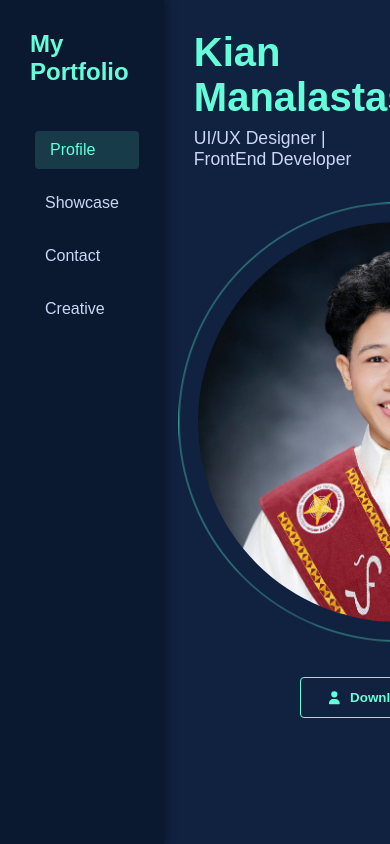
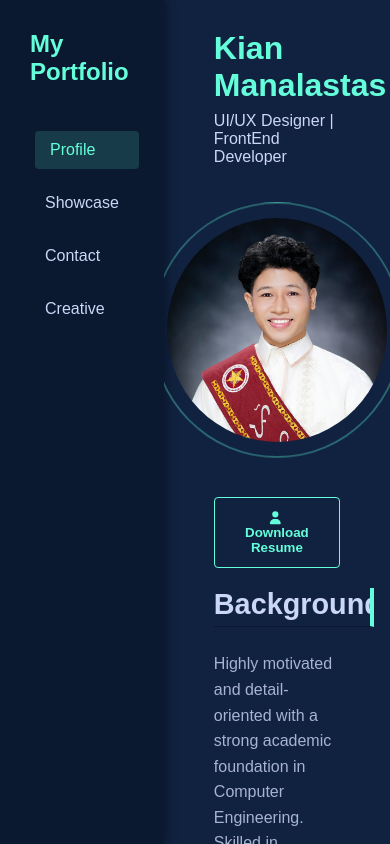
Before and after one commit to ris0u/myPortfolio, a Vue app: page /myPortfolio/profile in a window 390 px wide. Built offline with nearby package versions, Linux system fonts and the light colour scheme.

Commit message:
Update Profile.vue

```diff
--- a/src/views/Profile.vue
+++ b/src/views/Profile.vue
@@ -267,4 +267,87 @@ h2 {
   text-decoration: none;
   color: inherit;
 }
+
+/* Responsive styles */
+.profile-content {
+  flex-wrap: wrap;
+}
+
+.profile-sidebar {
+  flex: 1 1 320px;
+  max-width: 380px;
+  width: 100%;
+}
+
+.photo-container {
+  width: min(100%, 380px);
+  height: auto;
+  aspect-ratio: 1 / 1;
+}
+
+@media (max-width: 992px) {
+  .profile-content {
+    gap: 40px;
+  }
+
+  .profile-sidebar {
+    margin-left: 0;
+  }
+}
+
+@media (max-width: 768px) {
+  .profile-page {
+    padding: 0 20px;
+  }
+
+  .profile-content {
+    flex-direction: column;
+    align-items: center;
+    gap: 30px;
+  }
+
+  .profile-details {
+    width: 100%;
+  }
+
+  .details-grid {
+    grid-template-columns: 1fr;
+  }
+
+  h1 {
+    font-size: 2rem;
+  }
+
+  .tagline {
+    font-size: 1rem;
+  }
+
+  .photo-container {
+    width: min(100%, 280px);
+  }
+
+  .download-btn {
+    width: 100%;
+    max-width: 280px;
+  }
+}
+
+@media (max-width: 520px) {
+  .profile-content {
+    gap: 20px;
+  }
+
+  .photo-container {
+    width: 220px;
+  }
+
+  .details-grid {
+    padding: 16px;
+    gap: 12px;
+  }
+
+  .bio {
+    font-size: 1rem;
+  }
+}
 </style>
```
